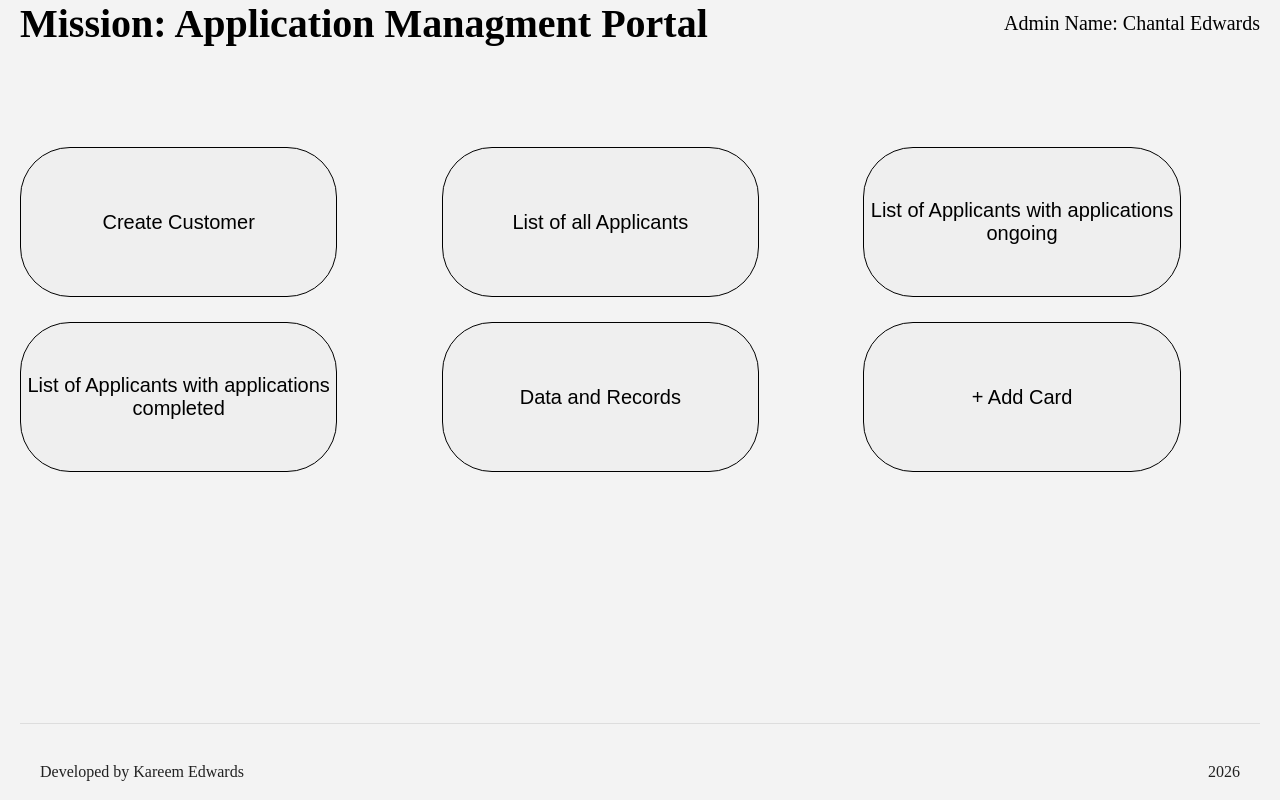
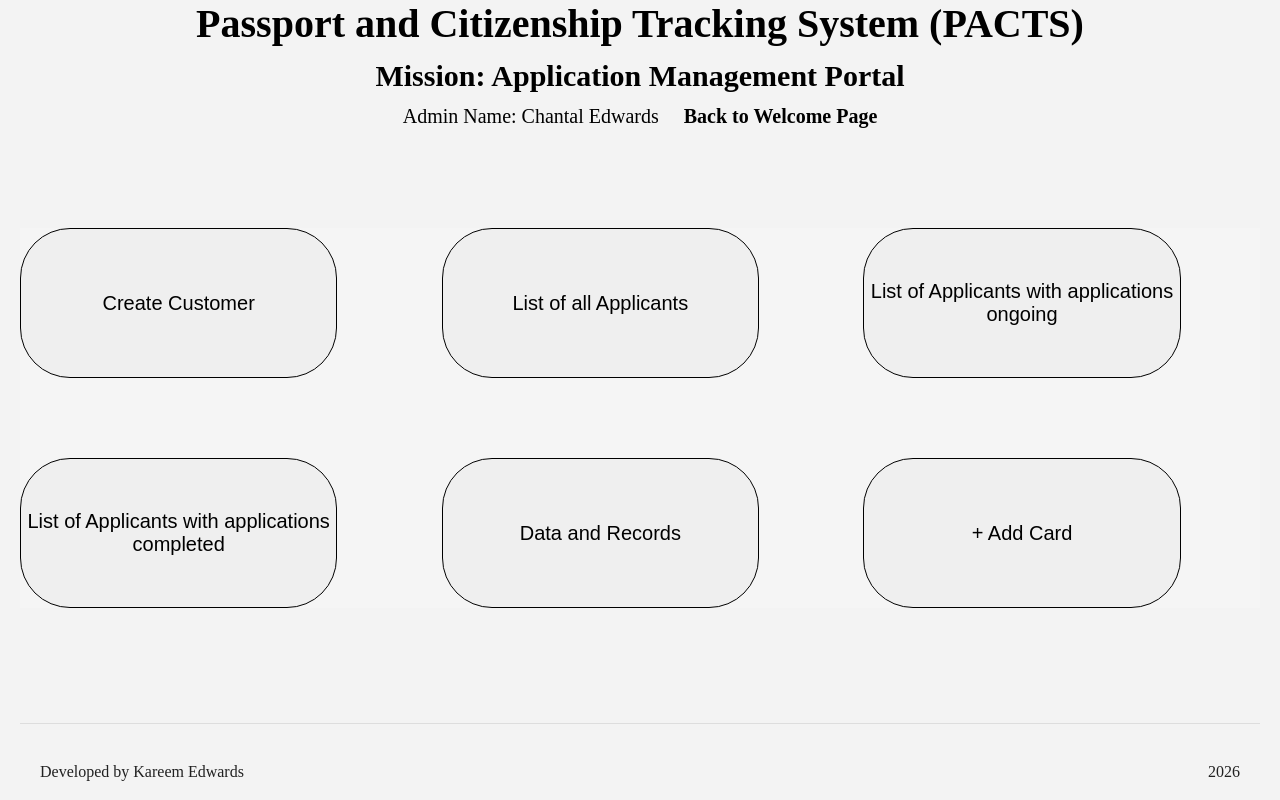
Before and after one commit to Kareemedw/Tracking_Application_Frontend, a React (Vite) app: page /admin-dashboard in a window 1280 px wide. Built offline with nearby package versions, Linux system fonts and the light colour scheme; no server answers.

Commit message:
Bypass login and registration functionality at this stage of the project

```diff
--- a/src/components/Customer/CreateCustomer.jsx
+++ b/src/components/Customer/CreateCustomer.jsx
@@ -1,5 +1,5 @@
 import { NavLink } from "react-router-dom";
-import handleSubmit from "../../utils/api";
+//import handleSubmit from "../../utils/api";
 import "./Customer.css";
 import { BASE_URL } from "../../utils/constants";
 
--- a/src/components/Customer/CustomerLogin.jsx
+++ b/src/components/Customer/CustomerLogin.jsx
@@ -48,7 +48,7 @@ function CustomerLogin({
   return (
     <main className="customer__login">
       <div className="admin__header">
-        <h1>Passport And Citizens Tracking System(PACTS)</h1>
+        <h1>Passport And Citizenship Tracking System (PACTS)</h1>
       </div>
       <div className="customer__container">
         <h1 className="customer__title"> Applicant Login</h1>
--- a/src/components/LandingPage/LandingPage.css
+++ b/src/components/LandingPage/LandingPage.css
@@ -18,7 +18,7 @@
 .landing__header {
   display: flex;
   justify-content: space-between;
-  margin-bottom: 100px;
+  margin-bottom: 20px;
 }
 
 .landing__header-1 {
@@ -31,6 +31,10 @@
 .landing__heading h1 {
   font-size: 42px;
   color: #16345c;
+}
+
+.landing__heading h3 {
+  color: red;
 }
 
 .landing__heading p {
--- a/src/components/LandingPage/LandingPage.jsx
+++ b/src/components/LandingPage/LandingPage.jsx
@@ -25,13 +25,15 @@ function LandingPage() {
           <section className="landing__card">
             <h3>Applicant Portal</h3>
             <p>View your application status and receive important updates.</p>
-            <Link to="/login">Applicant Login</Link>
+            <Link to="/customer-dashboard/6ad3b1d19581ff216c169d7b">
+              Applicant Dashboard
+            </Link>
           </section>
 
           <section className="landing__card">
             <h3>Staff Portal</h3>
             <p>Manage applications and update applicant progress.</p>
-            <Link to="/staff-login">Staff Login</Link>
+            <Link to="/admin-dashboard">Staff Portal</Link>
           </section>
         </div>
 
--- a/src/components/Staff/StaffDashBoard.css
+++ b/src/components/Staff/StaffDashBoard.css
@@ -5,14 +5,22 @@
   display: flex;
   justify-content: space-between;
   align-items: center;
+  flex-direction: column;
+  gap: 12px;
+}
+
+.admin__dashboard-header_1 {
+  display: flex;
+  gap: 25px;
 }
 
 .admin__dashboard-container {
   display: grid;
   grid-template-columns: repeat(3, minmax(0, 1fr));
-  gap: 25px;
+  gap: 80px 25px;
   margin-top: 100px;
   width: 100%;
+  background-color: whitesmoke;
 }
 
 .admin-dashboard-card {
--- a/src/components/Staff/StaffDashboard.jsx
+++ b/src/components/Staff/StaffDashboard.jsx
@@ -5,8 +5,14 @@ function StaffDashBoard() {
   return (
     <main className="admin__dashboard">
       <div className="admin__dashboard-header">
-        <h1>Mission: Application Managment Portal</h1>
-        <p>Admin Name: Chantal Edwards</p>
+        <h1>Passport and Citizenship Tracking System (PACTS)</h1>
+        <h2>Mission: Application Management Portal</h2>
+        <div className="admin__dashboard-header_1">
+          <p>Admin Name: Chantal Edwards</p>
+          <NavLink to="/" className="dashboard__nav-link">
+            <h4>Back to Welcome Page</h4>
+          </NavLink>
+        </div>
       </div>
       <div className="admin__dashboard-container">
         <NavLink
--- a/src/utils/api.js
+++ b/src/utils/api.js
@@ -18,6 +18,7 @@ const handleSubmit = async (e) => {
         applicationNumber,
         firstName,
         lastName,
+        email,
       }),
     });
 
```
Also changed, not shown: 1 other file (tests, documents, lock files or other folders).
